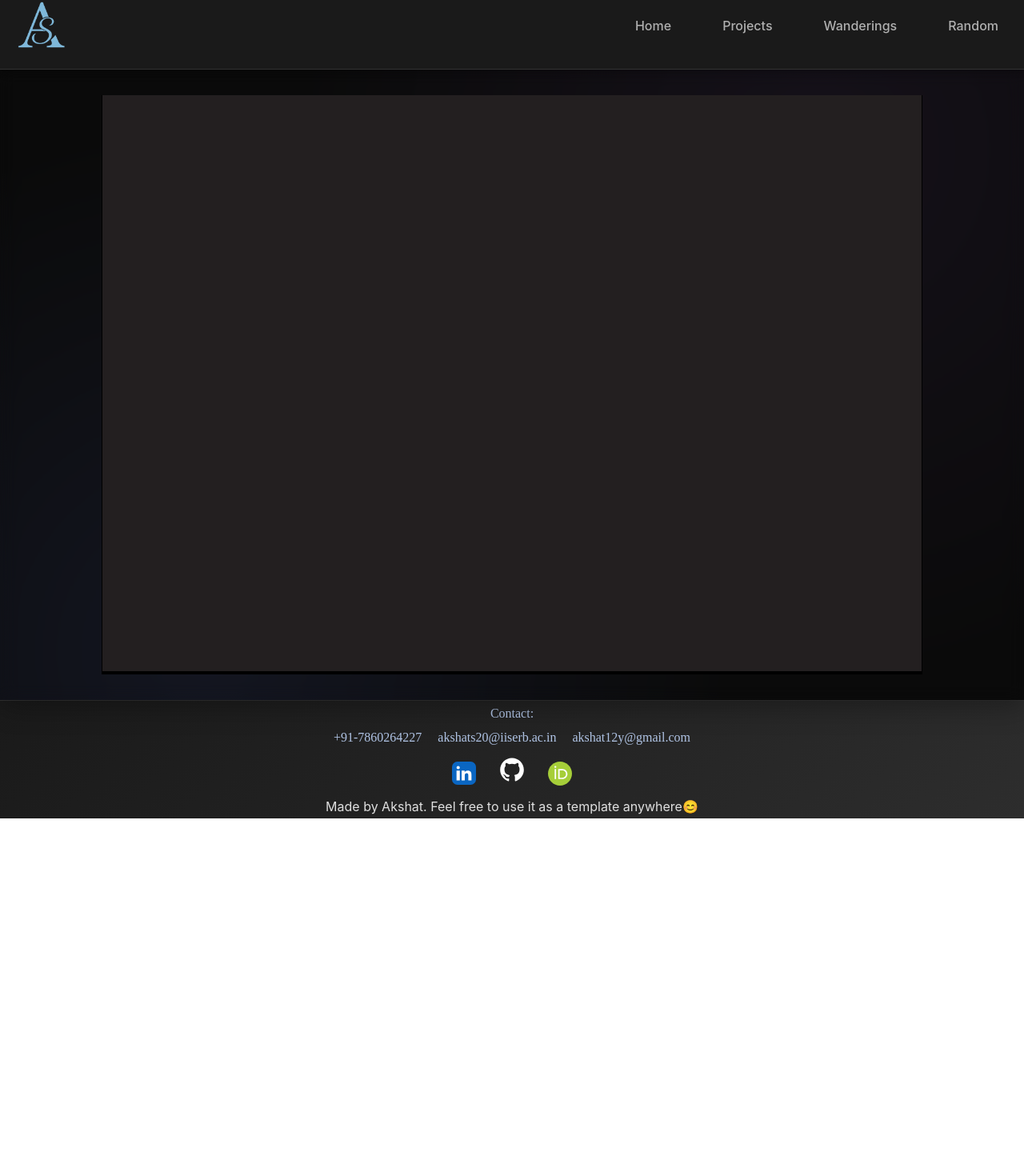
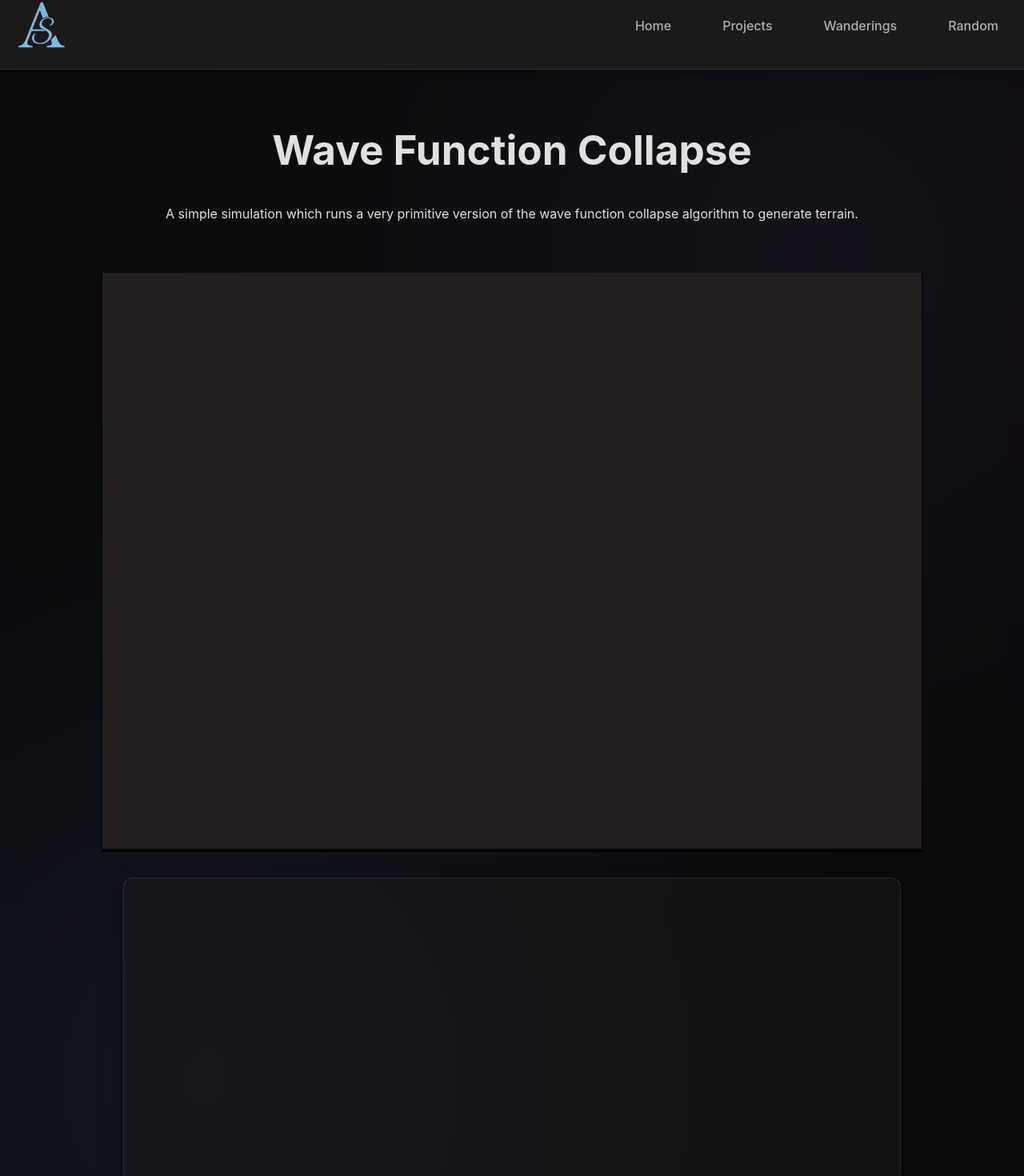
Before and after one commit to Sh1r0Yaksha/Sh1r0Yaksha.github.io, a React (Vite) app: page /#/random/gamedev/WFC in a window 1280 px wide. Shown: the part 20-1490 px from the top of the page at 80% size. Before the commit the page ends 1043 px from the top, so only its background shows below. Built offline with nearby package versions, Linux system fonts and the light colour scheme; no server answers.

Commit message:
WFC edits

```diff
--- a/src/components/MovieReview.tsx
+++ b/src/components/MovieReview.tsx
@@ -65,7 +65,7 @@ export default function MovieReview() {
         console.warn("Markdown not found, loading 404 fallback.");
 
         try {
-            const fallbackRes = await fetch('/data/travel/blogs/404.md');
+            const fallbackRes = await fetch('/data/404.md');
             const fallbackText = await fallbackRes.text();
             setMarkdown(fallbackText);
         } catch (fallbackErr) {
--- a/src/components/TravelBlogs.tsx
+++ b/src/components/TravelBlogs.tsx
@@ -64,7 +64,7 @@ export default function TravelBlog() {
         console.warn("Markdown not found, loading 404 fallback.");
 
         try {
-            const fallbackRes = await fetch('/data/travel/blogs/404.md');
+            const fallbackRes = await fetch('/data/404.md');
             const fallbackText = await fallbackRes.text();
             setMarkdown(fallbackText);
         } catch (fallbackErr) {
--- a/src/pages/random/gamedev/WFC.tsx
+++ b/src/pages/random/gamedev/WFC.tsx
@@ -1,5 +1,8 @@
 import { useEffect, useState } from "react";
 import UnityPlayer from "../../../components/games/UnityPlayer";
+import Section from "../../../components/Section";
+import Header_text from "../../../components/Header_text";
+import Header_title from "../../../components/Header_title";
 
 export default function WFC() {
   const [dimensions, setDimensions] = useState(getDimensions());
@@ -23,7 +26,14 @@ export default function WFC() {
 
   return (
     <>
-        <UnityPlayer src="/Games/WFC/index.html" title="Wave Function Collapse" width={dimensions.width} height={dimensions.height} />
+      <Header_text>
+        <Header_title>Wave Function Collapse</Header_title>
+        A simple simulation which runs a very primitive version of the wave function collapse algorithm to generate terrain.
+      </Header_text>
+      <UnityPlayer src="/Games/WFC/index.html" title="Wave Function Collapse" width={dimensions.width} height={dimensions.height} />
+      <Section id="WFC">
+      </Section>
+
     </>
   );
 }
```
Also changed, not shown: public/data/404.md (renamed from public/data/travel/blogs/404.md).
